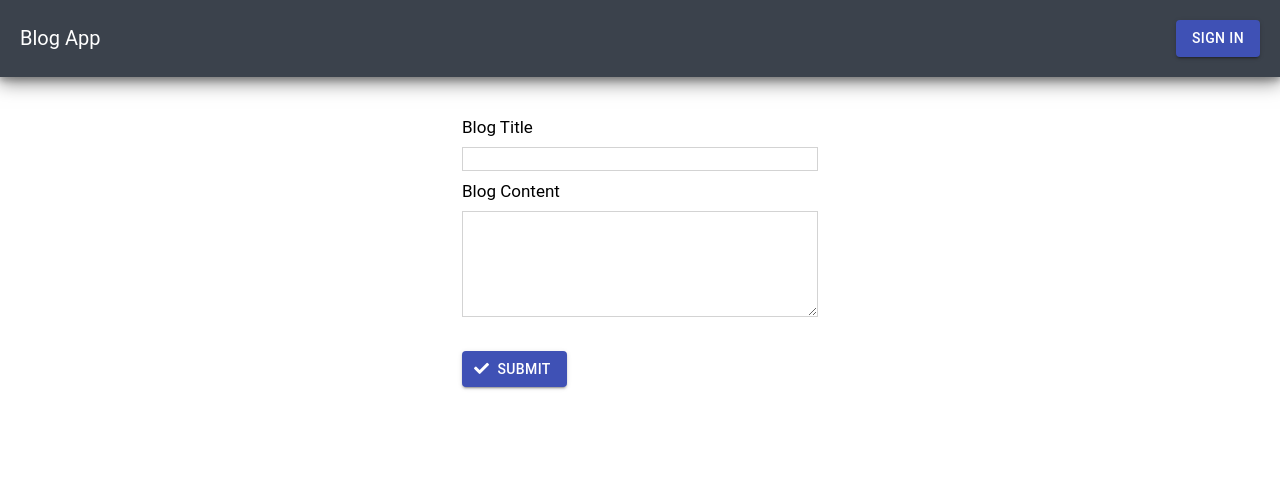
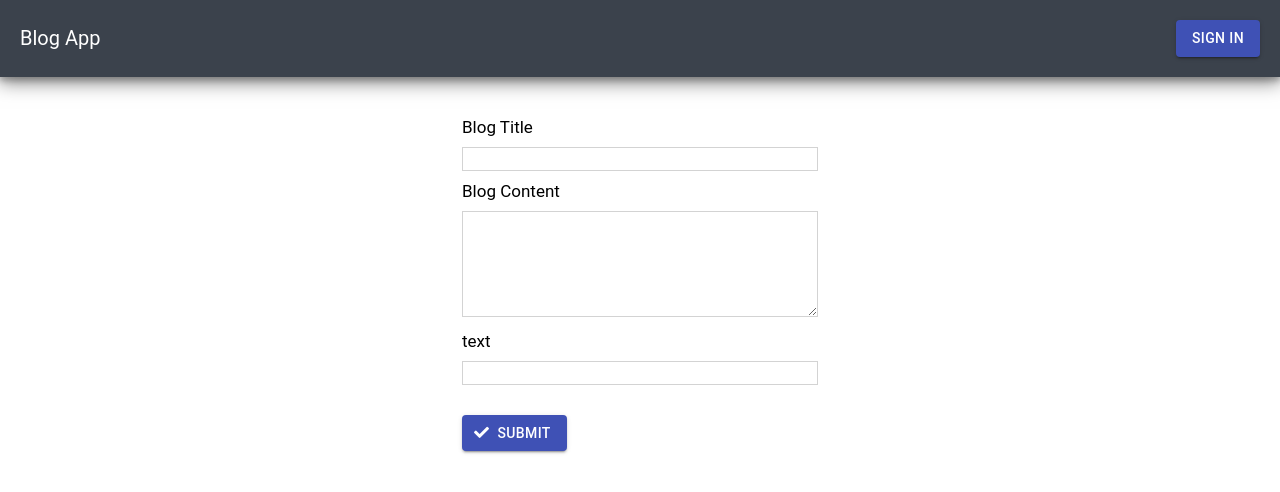
Before and after one commit to Dipeshsaini220/reactblogwebsite, a React (Create React App) app in the folder Blog-App-main/: page /addBlog in a window 1280 px wide. Shown: the top 492 px of the page. Built offline with nearby package versions, Linux system fonts and the light colour scheme; no server answers.

Commit message:
Update AddBlog.js

```diff
--- a/Blog-App-main/src/components/Blogs/AddBlog/AddBlog.js
+++ b/Blog-App-main/src/components/Blogs/AddBlog/AddBlog.js
@@ -10,7 +10,7 @@ import { useHistory } from "react-router";
 const AddBlog = () => {
   const [title, setTitle] = useState("");
   const [content, setContent] = useState("");
-
+  const [input, setInput] = useState("");
   const user = useSelector(selectUser);
   const history = useHistory();
 
@@ -20,8 +20,8 @@ const AddBlog = () => {
     db.collection("blogs").add({
       title: title,
       content: content,
-
       username: user.displayName,
+      input : input,
       timestamp: firebase.firestore.FieldValue.serverTimestamp(),
     });
 
@@ -45,7 +45,16 @@ const AddBlog = () => {
             onChange={(e) => setContent(e.target.value)}
             type="text"
           />
+
+          <h3>text</h3>
+          <input
+            value={input}
+            onChange={(e) => setInput(e.target.value)}
+            type="text"
+          />
         </div>
+
+
 
         <Button
           variant="contained"
```
